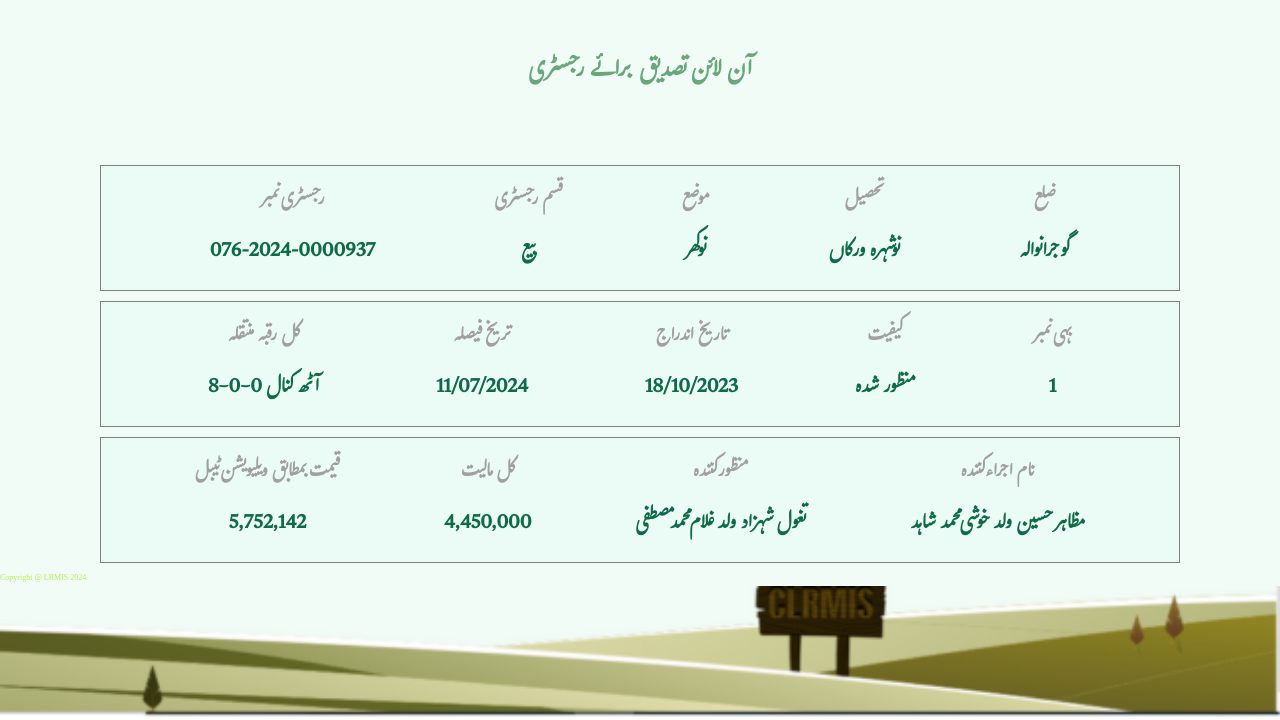
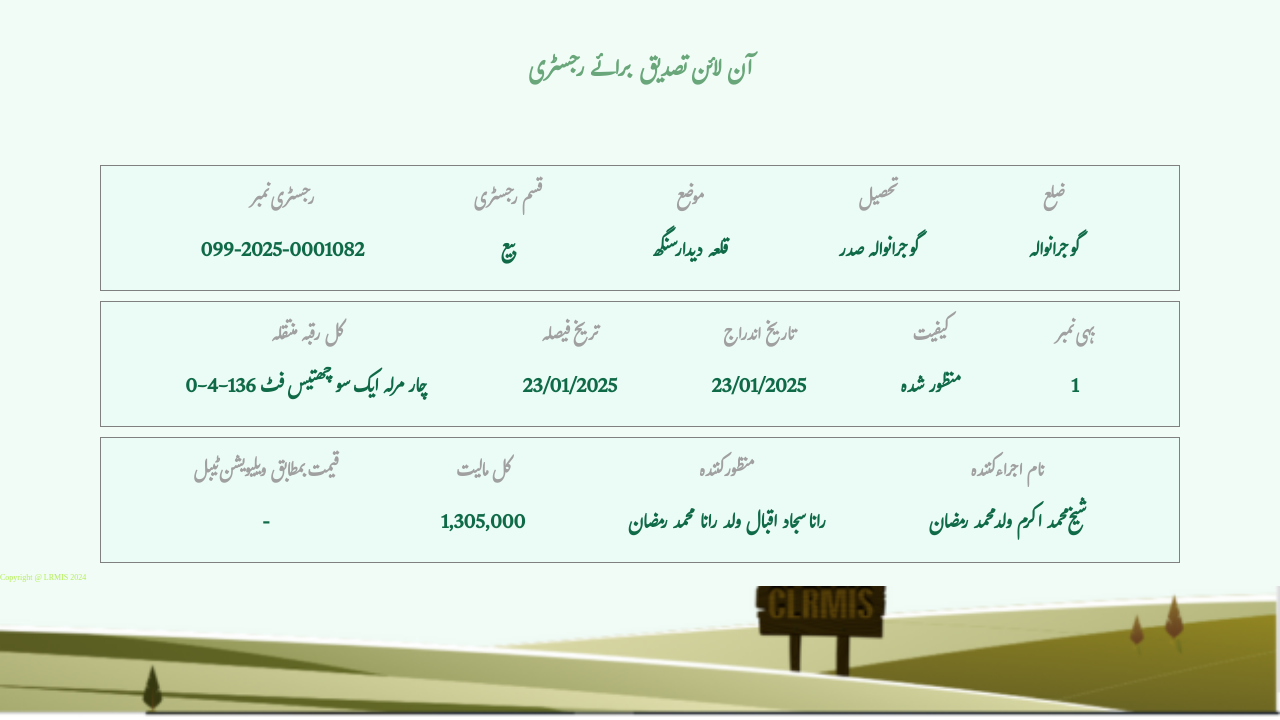
Before and after one commit to punjabzameen/Punajb47, a plain HTML site: page index.html in a window 1280 px wide. Shown: the part 80-800 px from the top of the page. Drawn offline with Linux system fonts and the light colour scheme.

Commit message:
Update index.html

```diff
--- a/index.html
+++ b/index.html
@@ -32,7 +32,7 @@
             <div class="item text1">
                 <h3>رجسٹری نمبر
                 </h3>
-                <p>076-2024-0000937
+                <p>099-2025-0001082
                 </p>
             </div>
             <div class="item text2"><h3>قسم رجسٹری
@@ -42,13 +42,13 @@
             <div class="item text3">
                 <h3>موضع
                 </h3>
-                <p>نوکھر
+                <p>قلعہ دیدار سنگھ
                 </p>
             </div>
             <div class="item text4">
                 <h3>تحصیل
                 </h3>
-                <p>نوشہرہ ورکاں
+                <p>گوجرانوالہ صدر
                 </p>
             </div>
             <div class="item text5">
@@ -63,18 +63,18 @@
             <div class="item text1">
                 <h3>کل رقبہ منتقلہ
                 </h3>
-                <p>8-0-0 آٹھ کنال
+                <p>0-4-136 چار مرلہ ایک سو چھتیس فٹ
                 </p>
             </div>
             <div class="item text2"><h3>تریخ فیصلہ
 
             </h3>
-            <p>11/07/2024
+            <p>23/01/2025
             </p></div>
             <div class="item text3">
                 <h3>تاریخ اندراج
                 </h3>
-                <p>18/10/2023
+                <p>23/01/2025
                 </p>
             </div>
             <div class="item text4">
@@ -95,23 +95,23 @@
             <div class="item text1">
                 <h3>قیمت بمطابق ویلیویشن ٹیبل
                 </h3>
-                <p>5,752,142
+                <p>-
                 </p>
             </div>
             <div class="item text2"><h3>کل مالیت
             </h3>
-            <p>4,450,000
+            <p>1,305,000
             </p></div>
             <div class="item text3">
                 <h3>منظور کنندہ
                 </h3>
-                <p>تغول شہزاد ولد غلام محمد مصطفی
+                <p>رانا سجاد اقبال ولد رانا محمد رمضان
                 </p>
             </div>
             <div class="item text4">
                 <h3>نام اجراء کنندہ
                 </h3>
-                <p>مظاہر حسین ولد خوشی محمد شاہد
+                <p>شیخ محمد اکرم ولد محمد رمضان
                 </p>
             </div>
 
```
